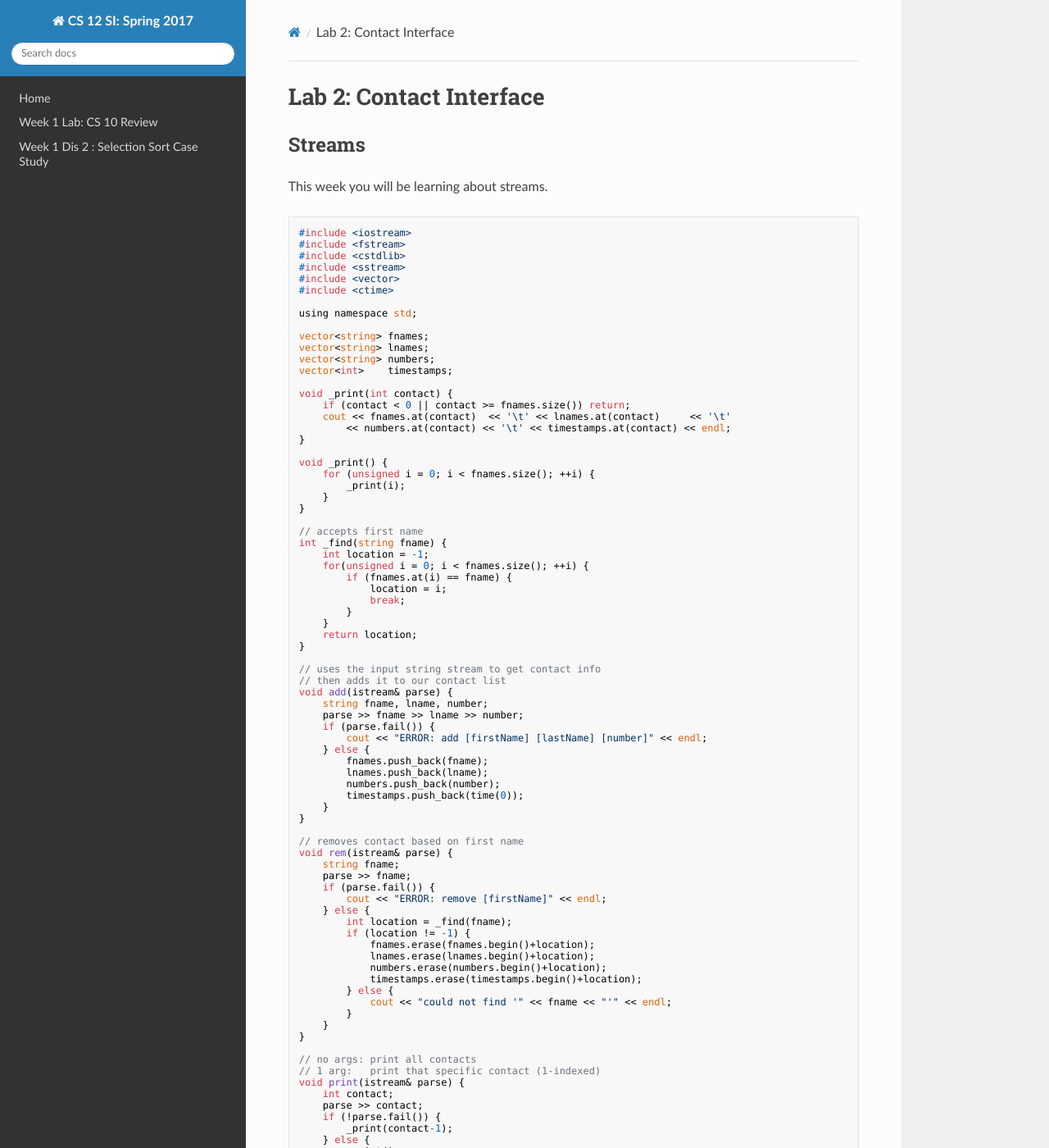
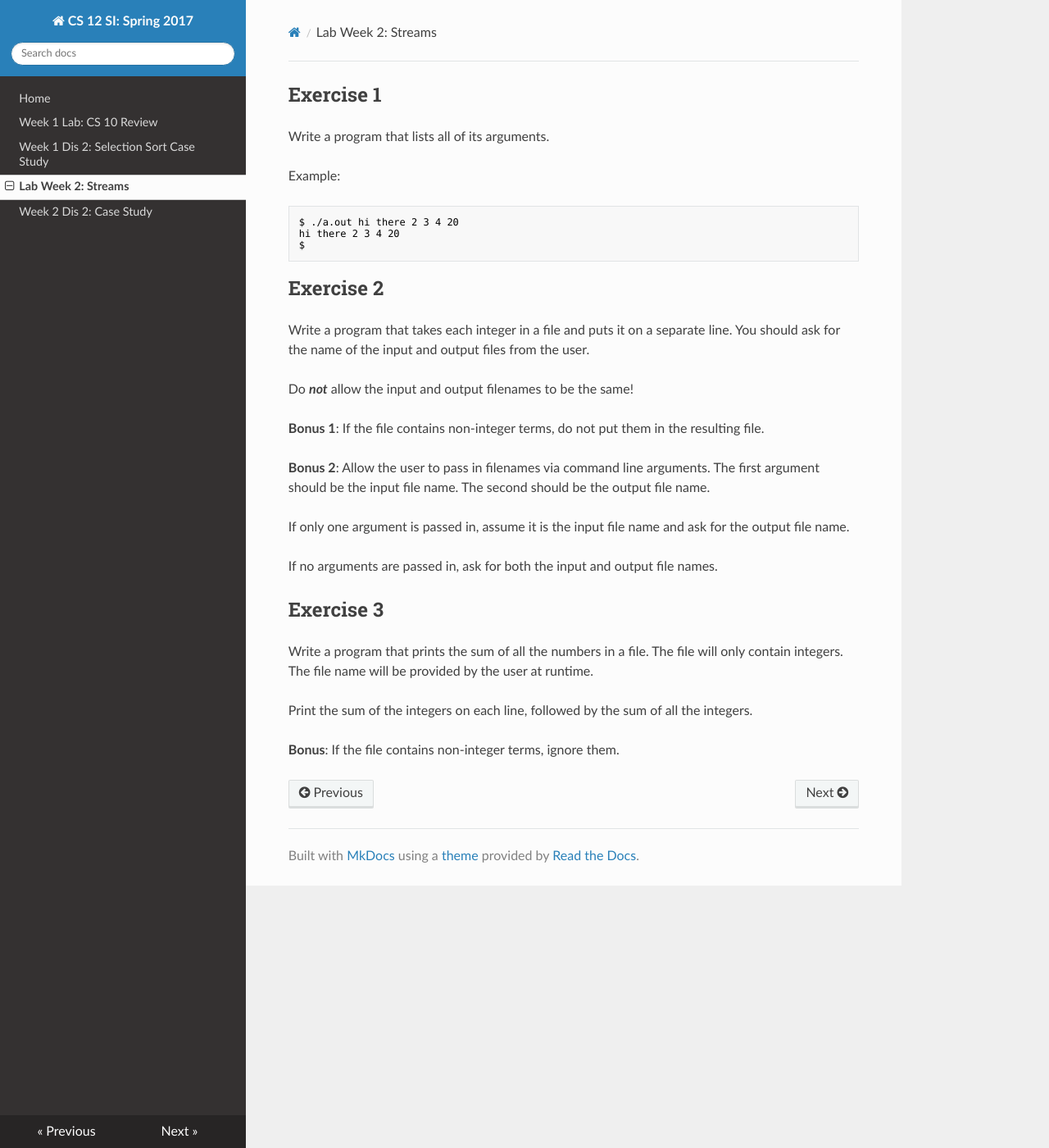
Before and after one commit to cs-si-ucr/cs12, an MkDocs documentation site: the page built from docs/lab02.md, in a window 1280 px wide and 1400 px high. Shown: the whole window at 82% size. Built offline with MkDocs 1.6.1, drawn with Linux system fonts in a browser that asks for light colours; nearby versions of some CDN libraries; old or Windows-style settings are respelled for this version of MkDocs; some of the changed text lies outside the part shown.

Commit message:
week2 content

````diff
--- a/docs/lab02.md
+++ b/docs/lab02.md
@@ -1,198 +1,48 @@
-Lab 2: Contact Interface
-========================
+Exercise 1
+---
 
-Streams
--------
+Write a program that lists all of its arguments.
 
-This week you will be learning about streams.
+Example:
+```bash
+$ ./a.out hi there 2 3 4 20
+hi there 2 3 4 20
+$
+```
 
 
+Exercise 2
+---
+
+Write a program that takes each integer in a file and puts it on a separate line.
+You should ask for the name of the input and output files from the user.
+
+Do _**not**_ allow the input and output filenames to be the same!
+
+**Bonus 1**:
+If the file contains non-integer terms, do not put them in the resulting file.
+
+**Bonus 2**:
+Allow the user to pass in filenames via command line arguments.
+The first argument should be the input file name.
+The second should be the output file name.
+
+If only one argument is passed in, assume it is the input file name and ask for the output file name.
+
+If no arguments are passed in, ask for both the input and output file names.
 
 
+<!-- note to maintainer: this is very similar to their lab, but presumably harder.
+     Make sure this is only given after the deadline. If that cannot be done,
+     comment this exercise out. -->
+Exercise 3
+---
 
+Write a program that prints the sum of all the numbers in a file.
+The file will only contain integers.
+The file name will be provided by the user at runtime.
 
+Print the sum of the integers on each line, followed by the sum of all the integers.
 
-
-
-
-```c++
-#include <iostream>
-#include <fstream>
-#include <cstdlib>
-#include <sstream>
-#include <vector>
-#include <ctime>
-
-using namespace std;
-
-vector<string> fnames;
-vector<string> lnames;
-vector<string> numbers;
-vector<int>    timestamps;
-
-void _print(int contact) {
-    if (contact < 0 || contact >= fnames.size()) return;
-    cout << fnames.at(contact)  << '\t' << lnames.at(contact)     << '\t'
-        << numbers.at(contact) << '\t' << timestamps.at(contact) << endl;
-}
-
-void _print() {
-    for (unsigned i = 0; i < fnames.size(); ++i) {
-        _print(i);
-    }
-}
-
-// accepts first name
-int _find(string fname) {
-    int location = -1;
-    for(unsigned i = 0; i < fnames.size(); ++i) {
-        if (fnames.at(i) == fname) {
-            location = i;
-            break;
-        }
-    }
-    return location;
-}
-
-// uses the input string stream to get contact info
-// then adds it to our contact list
-void add(istream& parse) {
-    string fname, lname, number;
-    parse >> fname >> lname >> number;
-    if (parse.fail()) {
-        cout << "ERROR: add [firstName] [lastName] [number]" << endl;
-    } else {
-        fnames.push_back(fname);
-        lnames.push_back(lname);
-        numbers.push_back(number);
-        timestamps.push_back(time(0));
-    }
-}
-
-// removes contact based on first name
-void rem(istream& parse) {
-    string fname;
-    parse >> fname;
-    if (parse.fail()) {
-        cout << "ERROR: remove [firstName]" << endl;
-    } else {
-        int location = _find(fname);
-        if (location != -1) {
-            fnames.erase(fnames.begin()+location);
-            lnames.erase(lnames.begin()+location);
-            numbers.erase(numbers.begin()+location);
-            timestamps.erase(timestamps.begin()+location);
-        } else {
-            cout << "could not find '" << fname << "'" << endl;
-        }
-    }
-}
-
-// no args: print all contacts
-// 1 arg:   print that specific contact (1-indexed)
-void print(istream& parse) {
-    int contact;
-    parse >> contact;
-    if (!parse.fail()) {
-        _print(contact-1);
-    } else {
-        _print();
-    }
-}
-
-void _load(string fileName) {
-    ifstream fin;
-    int count, ts;
-    string fname, lname, num;
-
-    fin.open(fileName.c_str());
-    if (!fin.is_open()) {
-        cout << "ERROR: opening '" << fileName << "' failed" << endl;
-        return;
-    }
-
-    fin >> count;
-    if (fin.fail()) {
-        cout << "ERROR: '" << fileName << "' is not in the right format" << endl;
-        return;
-    }
-
-    for(int i = 0; i < count; ++i) {
-        fin >> fname >> lname >> num >> ts;
-        if (fin.fail()) {
-            cout << "Something went TERRIBLY wrong while loading '" << fileName
-                << "'" << endl;
-            // uncomment for fatal error:
-            //exit(1);
-            return;
-        }
-        fnames.push_back(fname);
-        lnames.push_back(lname);
-        numbers.push_back(num);
-        timestamps.push_back(ts);
-    }
-}
-
-// loads contacts from a file
-void load(istream& parse) {
-    string fileName;
-    parse >> fileName;
-    if (parse.fail()) {
-        cout << "ERROR: load [fileName]" << endl;
-        return;
-    }
-
-    _load(fileName);
-}
-
-void _help() {
-    cout << "Commands:" << endl;
-    cout << "\t(a)dd    [firstName] [lastName] [number]" << endl;
-    cout << "\t\t-Add a contact to our list" << endl;
-    cout << "\t(l)oad   [fileName]" << endl;
-    cout << "\t\t-Load contacts from a file" << endl;
-    cout << "\t\t-Does not overwrite contacts; appends to current list" << endl;
-    cout << "\t(h)elp" << endl;;
-    cout << "\t\t-Print this menu" << endl;
-    cout << "\t(p)rint  [contactNumber]" << endl;
-    cout << "\t\t-Print a specific contact or all contacts" << endl;
-    cout << "\t(r)emove [firstName]" << endl;
-    cout << "\t\t-Remove a contact by first name" << endl;
-    cout << "\t(q)uit" << endl;
-    cout << "\t\t-End program" << endl;
-}
-
-int main() {
-    const string prompt = "> ";
-
-    cout << "Hello!" << endl;
-    while (cin.good()) {
-        string line, command;
-        istringstream parse;
-
-        cout << prompt;
-        getline(cin, line);
-        parse.str(line);
-        parse >> command;
-        if (command == "add" || command == "a") {
-            add(parse);
-        } else if (command == "remove" || command == "rem" || command == "r") {
-            rem(parse);
-        } else if (command == "print" || command == "p") {
-            print(parse);
-        } else if (command == "quit" || command == "q") {
-            break;
-        } else if (command == "help" || command == "h") {
-            _help();
-        } else if (command == "load" || command == "l") {
-            load(parse);
-        } else {
-            if (!parse.fail()) {
-                cout << "ERROR: invalid command '" << command << '\'' << endl;
-                _help();
-            }
-        }
-    }
-    cout << "Goodbye!" << endl;
-}
-```
+**Bonus**:
+If the file contains non-integer terms, ignore them.
--- a/mkdocs.yml
+++ b/mkdocs.yml
@@ -2,9 +2,9 @@ site_name: "CS 12 SI: Spring 2017"
 pages:
     - [index.md, "Home"]
     - [lab01.md, "Week 1 Lab: CS 10 Review"]
-    - [dis01_2.md, "Week 1 Dis 2 : Selection Sort Case Study"]
-    #- [lab02.md, "Lab Week 2"]
-    #- [lab_week_03.md, "Lab Week 3"]
+    - [dis01_2.md, "Week 1 Dis 2: Selection Sort Case Study"]
+    - [lab02.md, "Lab Week 2: Streams"]
+    - [dis02_2.md, "Week 2 Dis 2: Case Study"]
     #- [lab_week_04.md, "Lab Week 4"]
     #- [lab_week_05.md, "Lab Week 5"]
     #- [lab_week_06.md, "Lab Week 6"]
````
Also changed, not shown: docs/dis02_2.md (added, +8 -0 lines), docs/lec_week_02.md (deleted, +0 -142 lines).
